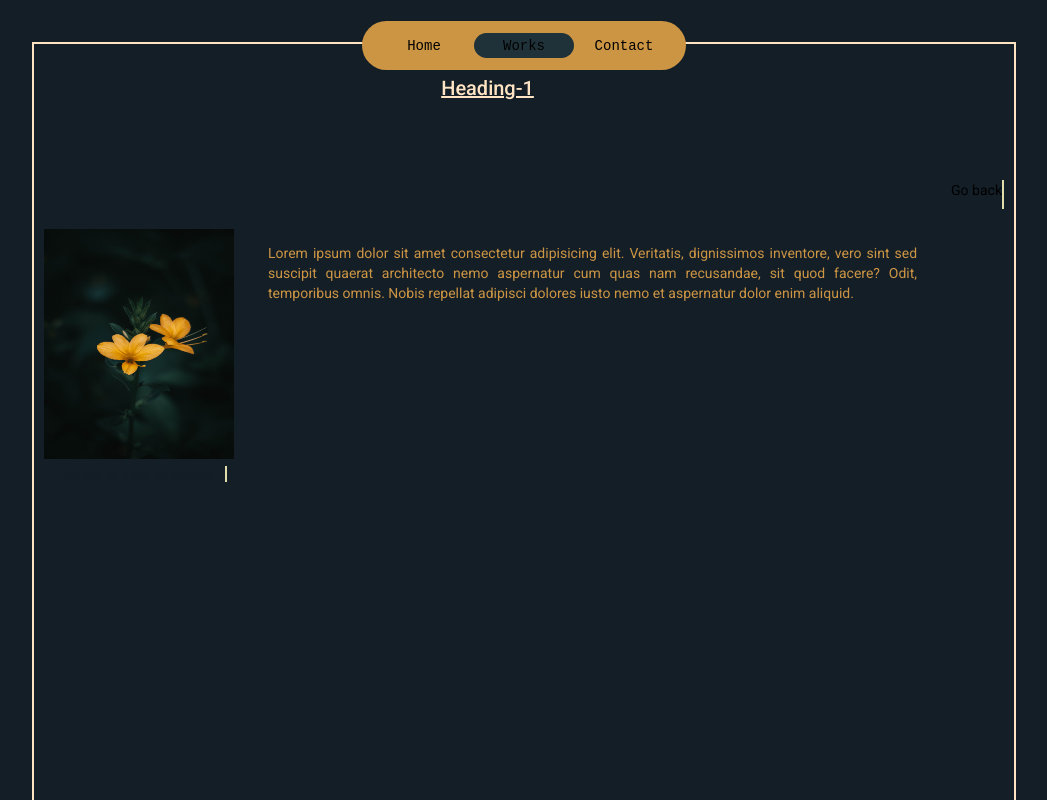
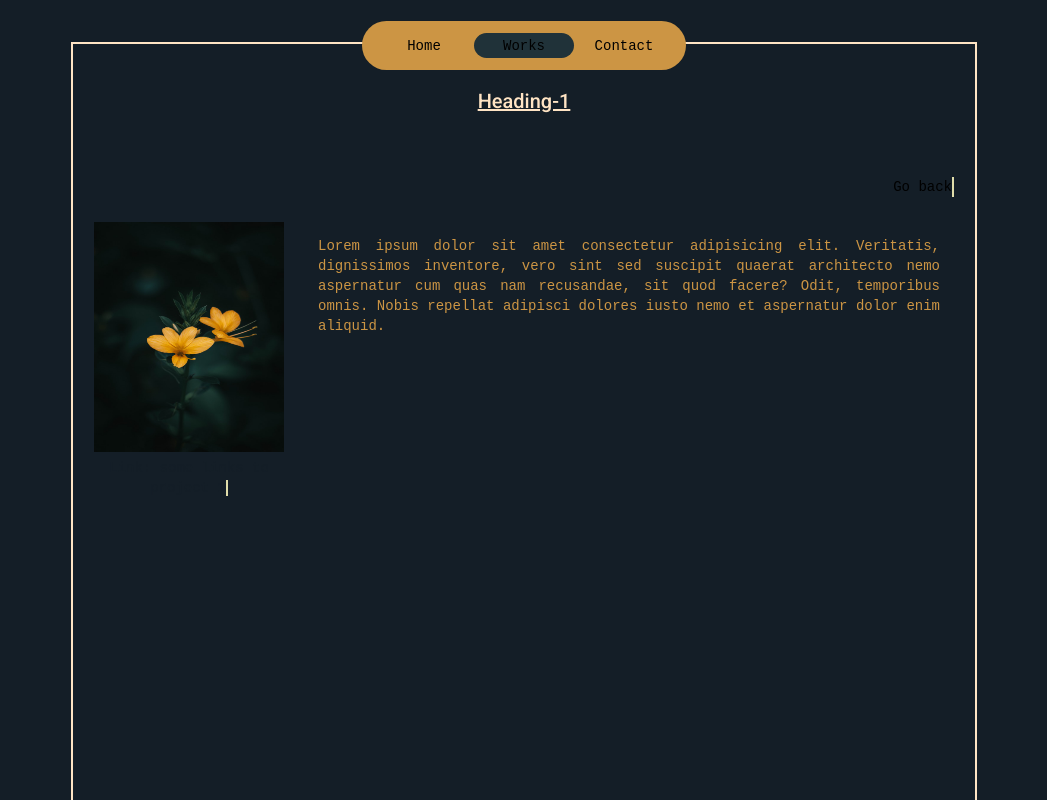
Before and after one commit to shagat/Portfolio-app, an Angular app: page /works/0 in a window 1280 px wide. Shown: the whole page, without its empty margins (116-1163 px from the left). Built offline with nearby package versions, Linux system fonts and the light colour scheme.

Commit message:
new component works_edit forediting projects

```diff
--- /dev/null
+++ b/src/app/works/work-edit/work-edit.component.css
@@ -0,0 +1,24 @@
+.grid {
+    display: grid;
+    padding: 1.5em;
+    grid-template-rows: 0.3fr 1fr 1fr 03fr;
+    grid-template-columns: 1fr 1.5fr 1.5fr;
+    gap: 20px 20px;
+    grid-template-areas:
+    "head head head"
+    "form form form"
+    "form form form"
+    "btn btn btn";
+}
+
+.form-heading{
+grid-area: head;
+text-align: center;
+}
+.form-edit{
+grid-area: form;
+text-align: justify;
+}
+.form-btn{
+    grid-area: btn;
+}
--- /dev/null
+++ b/src/app/works/work-edit/work-edit.component.html
@@ -0,0 +1,35 @@
+<section>
+  <div class="main-container">
+    <div class="grid">
+      <div class="form-heading">
+        <h1>Edit</h1>
+      </div>
+      <form #workForm="ngForm" class="form-edit">
+        <div class="form-group">
+          <label for="fheading">Project name:</label>
+          <input type="text" id="fheading" class="form-control" ngModel name="fheading" required>
+        </div>
+        <div class="form-group">
+          <label for="fdetails">Short description:</label>
+          <input type="text" id="fdetails" class="form-control" ngModel name="fdetails" required>
+        </div>
+        <div class="form-group">
+          <label for="fworkUrl">Project link (if any):</label>
+          <input type="text" id="fworkUrl" class="form-control" ngModel name="fworkUrl">
+        </div>
+        <div class="form-group">
+          <label for="fdescription">Detailed description:</label>
+          <textarea name="fdescription" id="fdescription" cols="30" rows="10" ngModel></textarea>
+        </div>
+        <div class="form-group">
+          <label for="fimageUrl">Project image:</label>
+          <input type="text" id="fimageUrl" class="form-control" ngModel name="fimageUrl" required>
+        </div>
+      </form>
+      <div class="form-btn">
+        <button class="btn"> Save</button>
+        <button class="btn">Cancel</button>
+      </div>
+    </div>
+  </div>
+</section>
--- a/src/app/works/works-details/works-details.component.css
+++ b/src/app/works/works-details/works-details.component.css
@@ -9,9 +9,9 @@
 
 .grid {
   display: grid;
-  padding-top: 2em;
-  grid-template-rows: .3fr .1fr 2fr;
-  grid-template-columns: .5fr 1.5fr 1fr;
+  padding: 1.5em;
+  grid-template-rows: 0.3fr 0.1fr 2fr;
+  grid-template-columns: 0.6fr 1.5fr 1fr;
   gap: 20px 20px;
   grid-template-areas:
   "head head head"
@@ -20,13 +20,14 @@
 }
 
 .work_heading {
-  /* align-self: center;
-  text-align: center; */
+  align-self: center;
+  text-align: center;
   grid-area: head;
 }
 
 .work_img {
   grid-area: img;
+  /* padding-left: 1em; */
   text-align: center;
 }
 
@@ -45,7 +46,9 @@ img {
   border-right: 2px solid var(--primary-color);
   cursor: pointer;
   grid-area: btn;
-  grid-column: -1;
+  text-align: end;
+  grid-column: 3;
+  align-self: center;
 }
 
 
--- a/src/app/works/works-details/works-details.component.html
+++ b/src/app/works/works-details/works-details.component.html
@@ -1,9 +1,12 @@
 <section>
-  <div class="works-first-container grid">
+  <div class="main-container grid">
     <div class="work_heading">
       <h2 class="heading-page-underline">{{work.heading}} </h2>
     </div>
-    <span class="go-back-btn" (click)="onGoBack()">Go back</span>
+    <div class="go-back-btn">
+      <span  (click)="onGoBack()">Go back</span>
+
+    </div>
     <div class="work_img">
       <img [src]="work.imageUrl" alt="work.work_heading">
       <br>
--- a/src/app/works/works-list/works-list.component.html
+++ b/src/app/works/works-list/works-list.component.html
@@ -1,14 +1,14 @@
 <section>
-  <div class="main-container" >
+  <div class="main-container">
     <div class="box box-heading heading-works">
       <h2 class="heading-page">Some of my works</h2>
-      <a class="login-btn">Admin login</a>
+      <a class="login-btn">login</a>
     </div>
-    <div class="grid-card" >
+    <div class="grid-card">
       <div class="box shadow" *ngFor="let work of works; let i = index">
         <h4 class="heading-sub">{{work.heading}}</h4>
-        <p class="paragraph-beige">{{work.details | shorten:200}}
-          <a [routerLink]="[i]" ><span class="text-btn">Read more</span></a>
+        <p class="paragraph-beige">{{work.details | shorten:150}}
+          <a [routerLink]="[i]"><span class="text-btn">Read more</span></a>
         </p>
       </div>
     </div>
--- a/src/index.html
+++ b/src/index.html
@@ -2,7 +2,7 @@
 <html lang="en">
 <head>
   <meta charset="utf-8">
-  <title>Dave | Portfolio</title>
+  <title>Portfolio | Dave</title>
   <base href="/">
   <meta name="viewport" content="width=device-width, initial-scale=1">
   <link rel="icon" type="image/x-icon" href="./assets/d-solid.svg">
```
Also changed, not shown: src/app/Project.ts (deleted, +0 -7 lines), src/app/app-routing.module.ts (+11 -7 lines), src/app/app.module.ts (+5 -2 lines), src/app/works/work-edit/work-edit.component.ts (added, +10 -0 lines).
